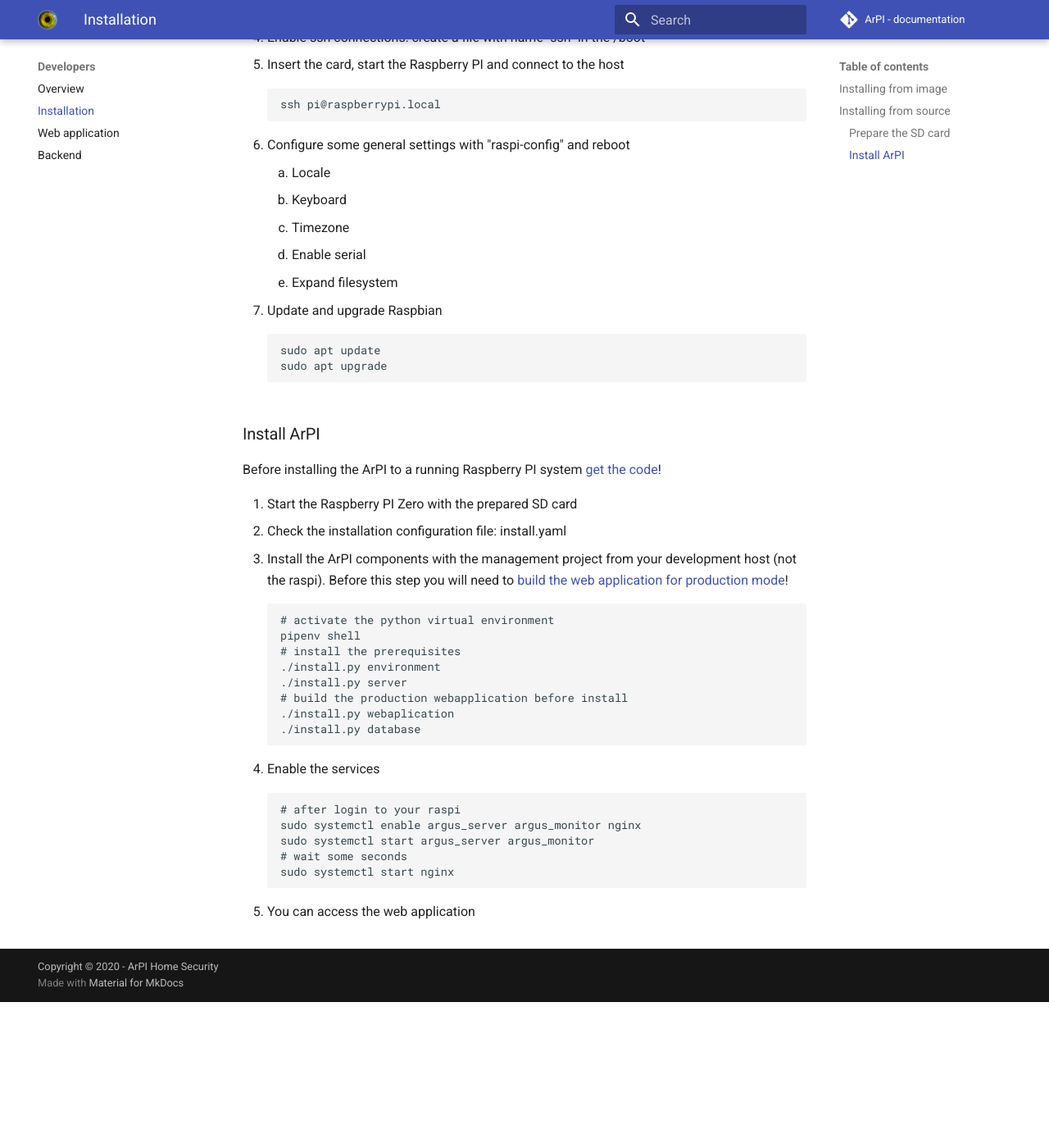
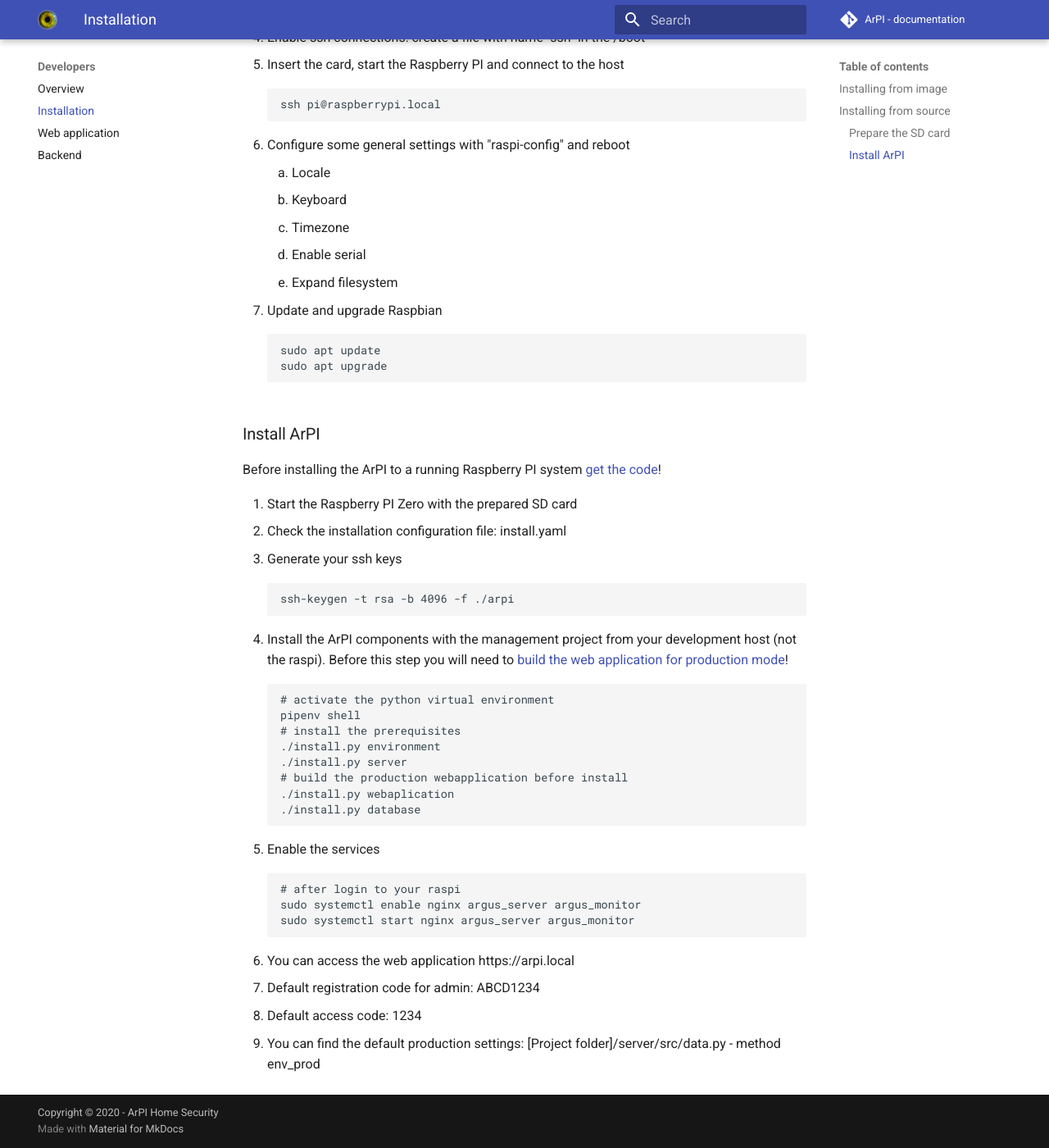
Before and after one commit to ArPIHomeSecurity/arpi_documentation, an MkDocs documentation site: the page built from docs/developers/installation.md, in a window 1280 px wide and 1400 px high, scrolled down 938 px. Shown: the whole window at 82% size. Built offline with MkDocs 1.6.1 and Material for MkDocs 9.7.7, drawn with Linux system fonts in a browser that asks for light colours; comment, search, counter and statistics services are not loaded; before the commit the page ends 2160 px from its top, so only the background shows below that; some of the changed text lies outside the part shown.

Commit message:
Improve developer installation

```diff
--- a/docs/developers/installation.md
+++ b/docs/developers/installation.md
@@ -18,8 +18,8 @@
 
 ### Prepare the SD card
 
-1. Download [Raspberry PI OS](https://www.raspberrypi.org/downloads/raspbian/) without desktop
-2. Use [Etcher](https://www.balena.io/etcher/) to write to an SD card
+1. Download [Raspberry Pi OS Lite](https://www.raspberrypi.org/software/operating-systems/)
+2. Use [Etcher](https://www.balena.io/etcher/) to write the image to an SD card
 3. Configure wifi to access the host ([docs](https://www.raspberrypi.org/documentation/configuration/wireless/wireless-cli.md))
     1. Generate WIFI passphrase
 
@@ -50,7 +50,11 @@
 
 1. Start the Raspberry PI Zero with the prepared SD card
 2. Check the installation configuration file: install.yaml
-3. Install the ArPI components with the management project from your development host (not the raspi). Before this step you will need to [build the web application for production mode](#building-for-production)!
+3. Generate your ssh keys
+
+        ssh-keygen -t rsa -b 4096 -f ./arpi
+
+4. Install the ArPI components with the management project from your development host (not the raspi). Before this step you will need to [build the web application for production mode](#building-for-production)!
 
         # activate the python virtual environment
         pipenv shell
@@ -61,12 +65,13 @@
         ./install.py webaplication
         ./install.py database
 
-4. Enable the services
+5. Enable the services
 
         # after login to your raspi
-        sudo systemctl enable argus_server argus_monitor nginx
-        sudo systemctl start argus_server argus_monitor
-        # wait some seconds
-        sudo systemctl start nginx
+        sudo systemctl enable nginx argus_server argus_monitor
+        sudo systemctl start nginx argus_server argus_monitor
 
-5. You can access the web application
+6. You can access the web application https://arpi.local
+* Default registration code for admin: ABCD1234
+* Default access code: 1234
+* You can find the default production settings: [Project folder]/server/src/data.py - method env_prod
```
